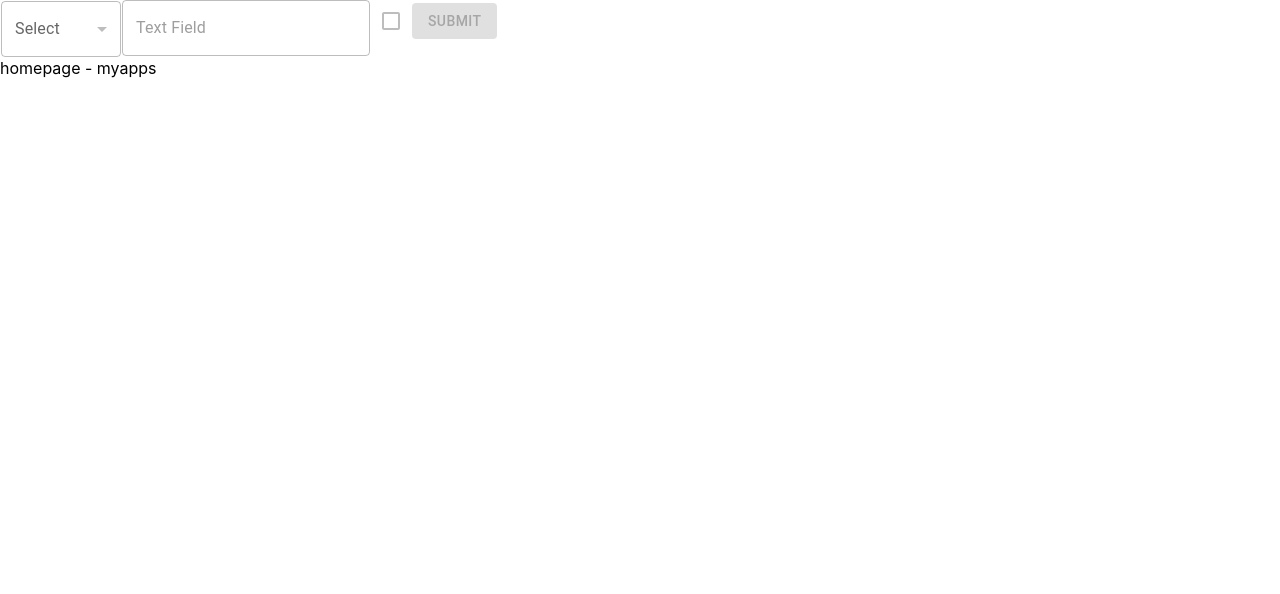
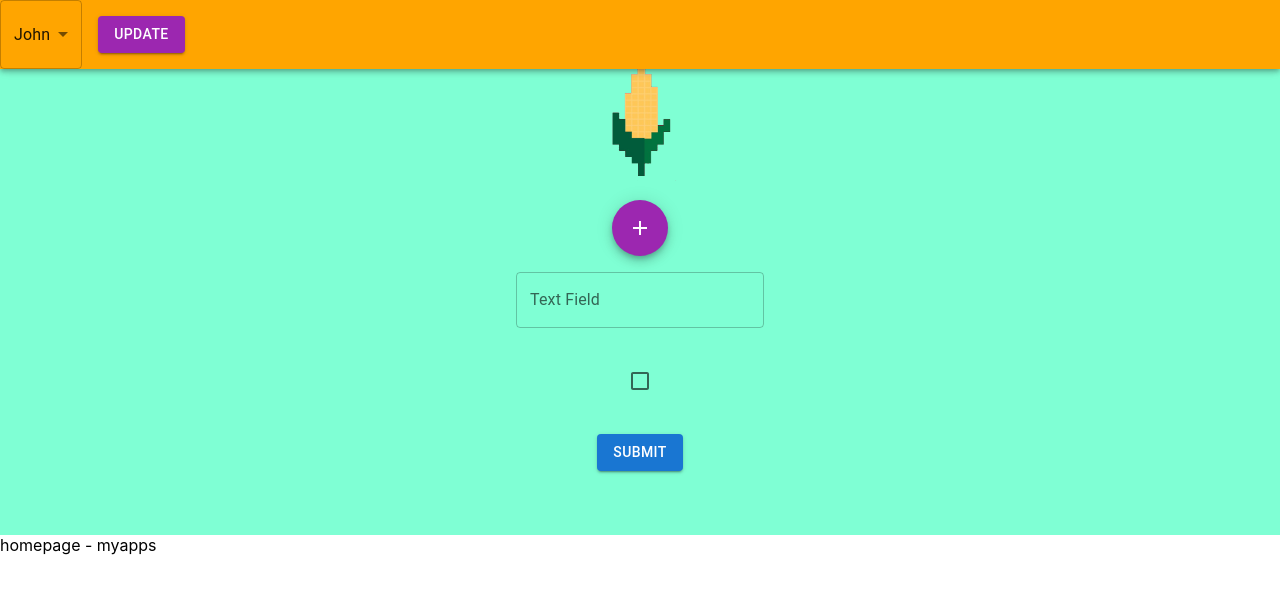
Before and after one commit to ZWally/cornhacks2023, a React (Create React App) app: page / in a window 1280 px wide. Shown: the top 594 px of the page. Built offline with nearby package versions, Linux system fonts and the light colour scheme.

Commit message:
did more stuff

```diff
--- a/src/App.tsx
+++ b/src/App.tsx
@@ -9,22 +9,30 @@ import Role from './Types/Role';
 import UsersTable from './Components/UsersTable';
 import Playground from './Playground/Playground';
 
-const PERMISSIONS: {[id:string]:boolean} = {
-  "canView":true,
-  "canEdit":false,
-  'canClick':false
+const PERMISSIONS: { [id: string]: boolean } = {
+  "canSeeCorn": true,
+  "canViewForm": true,
+  "canViewPlusButton":true,
+  "canClickPlusButton":true,
+  "canEditDropDown": true,
+  "canViewTextEntry": true,
+  "canEditTextEntry": true,
+  "canViewCheckBox": true,
+  "canEditCheckBox": true,
+  'canViewSubmitButton': true,
+  'canClickSubmit': true,
 }
 
 function App() {
   return (
 
     <BrowserRouter>
-    <Playground permissions={PERMISSIONS}></Playground>
+      <Playground permissions={PERMISSIONS}></Playground>
       <Routes>
-        <Route path="/" element={<div>homepage - myapps</div>}/>
-        <Route path="/app/:appId" element={<div>app page</div>}/>
-        <Route path="/app/:appId/permissions" element={<div>app page - permissions tab</div>}/>
-        <Route path="/app/:appId/users" element={<div>app page - users tab</div>}/>
+        <Route path="/" element={<div>homepage - myapps</div>} />
+        <Route path="/app/:appId" element={<div>app page</div>} />
+        <Route path="/app/:appId/permissions" element={<div>app page - permissions tab</div>} />
+        <Route path="/app/:appId/users" element={<div>app page - users tab</div>} />
       </Routes>
     </BrowserRouter>
   );
--- a/src/Playground/Playground.tsx
+++ b/src/Playground/Playground.tsx
@@ -1,18 +1,18 @@
 import React from "react";
-import {Button,TextField,Checkbox,Select,FormControl,InputLabel,MenuItem, SelectChangeEvent} from "@mui/material";
-
+import corn from "./cornhacks.png";
+import { Button, TextField, Checkbox, Select, FormControl, InputLabel, MenuItem, SelectChangeEvent, AppBar, Tab, Fab } from "@mui/material";
+import AddIcon from "@mui/icons-material/Add";
 
 
 interface Props {
-  permissions: {[id:string]:boolean}
+    permissions: { [id: string]: boolean }
 }
-
 
 
 const Playground: React.FC<Props> = ({ permissions }) => {
     const [state, setState] = React.useState({
         checked: false,
-    selectedValue: "",
+        selectedUser: "john"
     });
 
     const handleCheckboxChange = (event: React.ChangeEvent<HTMLInputElement>) => {
@@ -20,53 +20,71 @@ const Playground: React.FC<Props> = ({ permissions }) => {
     };
 
     const handleSelectChange = (event: SelectChangeEvent<string>) => {
-    setState({ ...state, selectedValue: event.target.value });
+        setState({ ...state, selectedUser: event.target.value });
     };
 
     return (
-    <div>
-      {permissions['canView'] && (
-        <FormControl style={{
-            margin: 1,
-            minWidth: 120,
-          }}>
-          <InputLabel id="select-label">Select</InputLabel>
+        <div
+            style={{
+                display: "flex",
+                flexDirection: "column",
+                alignItems: "center",
+                padding: "3rem",
+                backgroundColor: "aquamarine"
+            }}
+        >
+            <AppBar style={{ flexDirection: 'row', backgroundColor: "orange"}}>
                 <Select
                     labelId="select-label"
                     id="select"
-            value={state.selectedValue}
+                    value={state.selectedUser}
                     onChange={handleSelectChange}
-            disabled={!permissions['canEdit']}
                 >
-            <MenuItem value="">
-              <em>None</em>
-            </MenuItem>
-            <MenuItem value="option1">Option 1</MenuItem>
-            <MenuItem value="option2">Option 2</MenuItem>
-            <MenuItem value="option3">Option 3</MenuItem>
+                    <MenuItem value="john" color='primary'>John</MenuItem>
+                    <MenuItem value="zach">Zach</MenuItem>
+                    <MenuItem value="landry">Landry</MenuItem>
+                    <MenuItem value="roy">Roy</MenuItem>
                 </Select>
+                <Button
+                    variant="contained"
+                    color="secondary"
+                    style={{ margin: "1rem" }}
+                >
+                    Update
+                </Button>
+            </AppBar>
+            <img src={corn} height='120px' hidden={!permissions["canSeeCorn"]} style={{margin: "1rem"}}></img>
+            {permissions["canViewPlusButton"] && (
+                <FormControl>
+                    <Fab color="secondary" aria-label="add" disabled={!permissions["canClickPlusButton"]}>
+                        <AddIcon />
+                    </Fab>
+
                 </FormControl>
             )}
-      {permissions['canView'] && (
+            {permissions["canViewTextEntry"] && (
                 <TextField
                     id="standard-basic"
                     label="Text Field"
-          disabled={!permissions['canEdit']}
+                    disabled={!permissions["canEditTextEntry"]}
+                    style={{ margin: "1rem" }}
                 />
             )}
-      {permissions['canView'] && (
+            {permissions["canViewCheckBox"] && (
                 <Checkbox
                     checked={state.checked}
                     onChange={handleCheckboxChange}
-          disabled={!permissions['canEdit']}
+                    disabled={!permissions["canEditCheckBox"]}
+                    style={{ margin: "1rem" }}
                 />
             )}
-      {permissions['canView'] && (
+            {permissions['canViewSubmitButton'] && (
                 <Button
                     variant="contained"
                     color="primary"
-          disabled={!permissions['canClick']}
+                    disabled={!permissions['canClickSubmit']}
                     onClick={() => console.log("Button clicked")}
+                    style={{ margin: "1rem" }}
                 >
                     Submit
                 </Button>
```
Also changed, not shown: src/Playground/cornhacks.png (added). Lines whose indentation alone changed are shown as unchanged.
